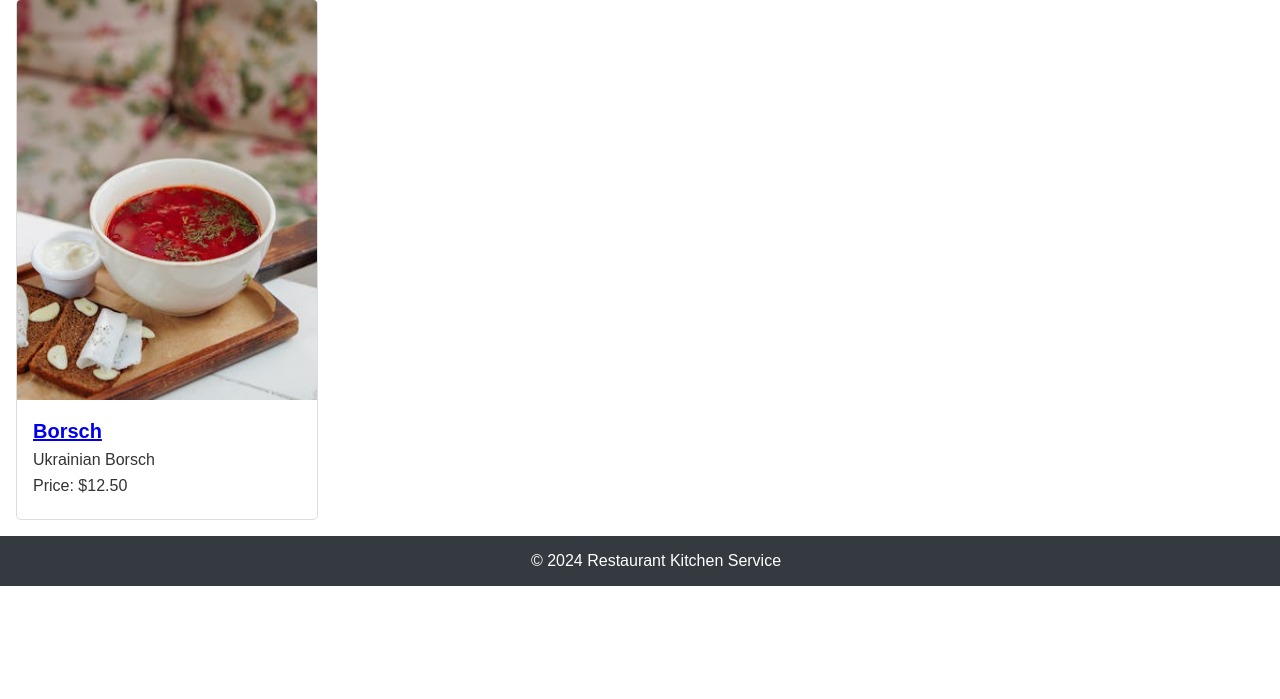
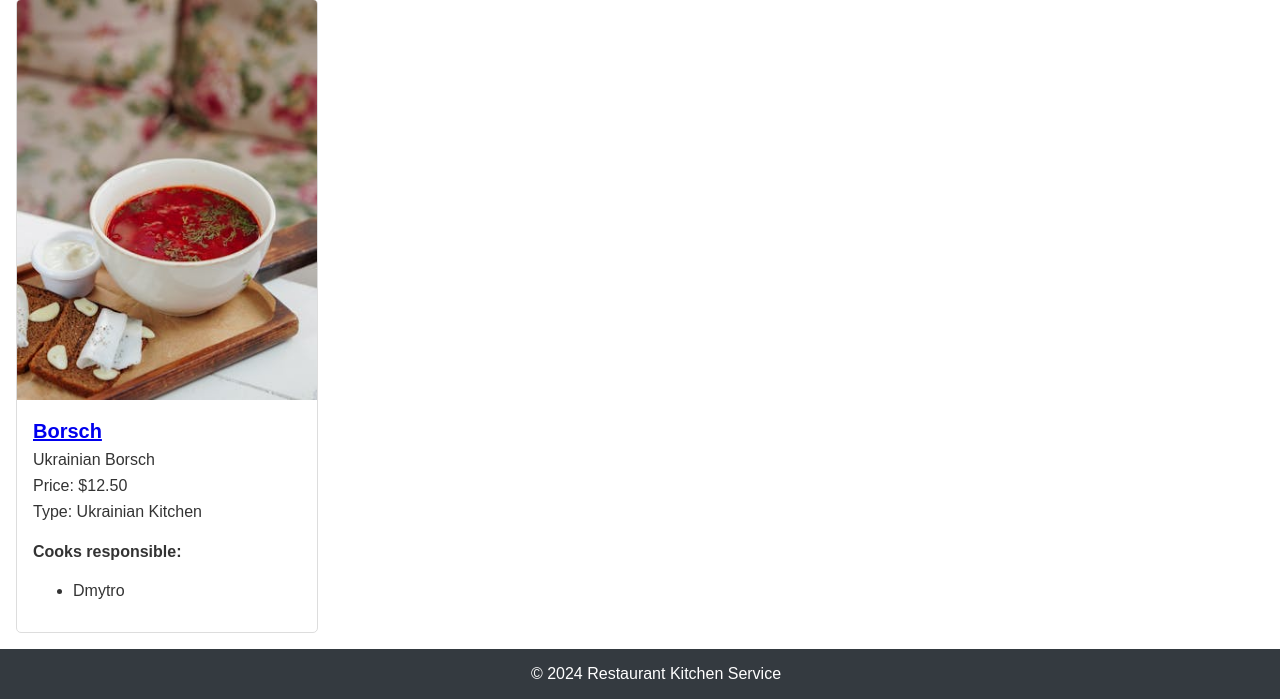
Before and after one commit to dsokolovskiy/Restaurant-Kitchen-Service, a Django app: page /kitchen/dishes/ in a window 1280 px wide. Shown: the part 144-843 px from the top of the page. Before the commit the page ends 730 px from the top, so only its background shows below. Run offline with Django 5.2, Linux system fonts and the light colour scheme; data comes from the database, SQL or seed files in the repository; both versions use the stored data as it was after the commit.

Commit message:
modified db.sqlite3 & dish_list.html for better work with cook responsible

```diff
--- a/templates/kitchen/dish_list.html
+++ b/templates/kitchen/dish_list.html
@@ -16,6 +16,15 @@
                     <h3><a href="{% url 'kitchen:dish_detail' dish.pk %}">{{ dish.name }}</a></h3>
                     <p>{{ dish.description }}</p>
                     <p>Price: ${{ dish.price }}</p>
+                    <p>Type: {{ dish.dish_type.name }}</p>
+                    <h4>Cooks responsible:</h4>
+                    <ul>
+                        {% for cook in dish.cooks.all %}
+                            <li>{{ cook.username }}</li>
+                        {% empty %}
+                            <li>No cooks assigned.</li>
+                        {% endfor %}
+                    </ul>
                 </div>
             </div>
         {% empty %}
```
Also changed, not shown: db.sqlite3.
